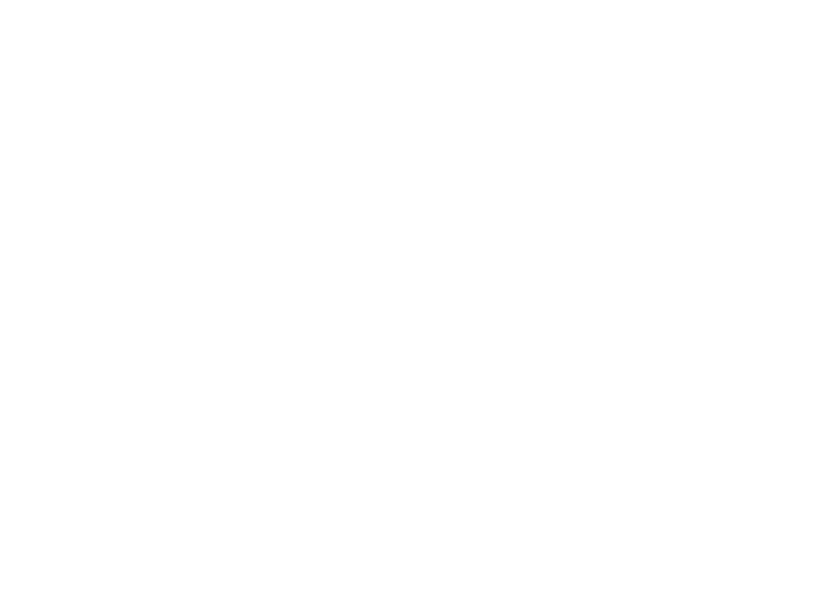
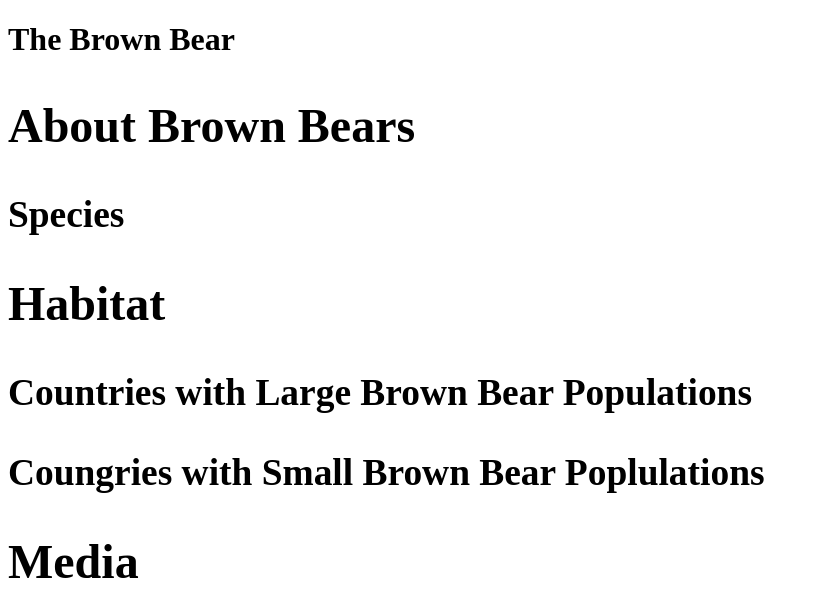
Before and after one commit to MelFabella/intro-to-html, a plain HTML site: page index.html in a window 1280 px wide. Shown: the whole page, without its empty margins (0-819 px from the left). Drawn offline with Linux system fonts and the light colour scheme.

Commit message:
added headings

```diff
--- a/index.html
+++ b/index.html
@@ -1,4 +1,13 @@
 <!DOCTYPE html>
 <html>
   <head></head>
+  <body>
+    <h1>The Brown Bear<h/1>
+    <h2>About Brown Bears</h2>
+    <h3>Species</h3>
+    <h2>Habitat</h2>
+    <h3>Countries with Large Brown Bear Populations</h3>
+    <h3>Coungries with Small Brown Bear Poplulations</h3>
+    <h2>Media</h2>
+  </body>
 </html>
```
